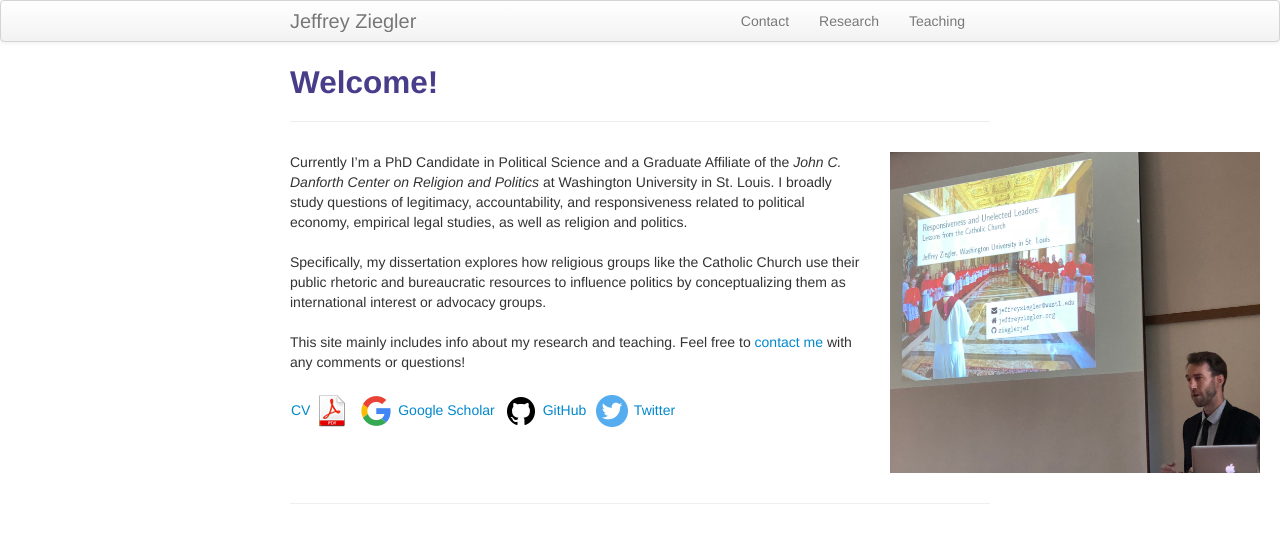
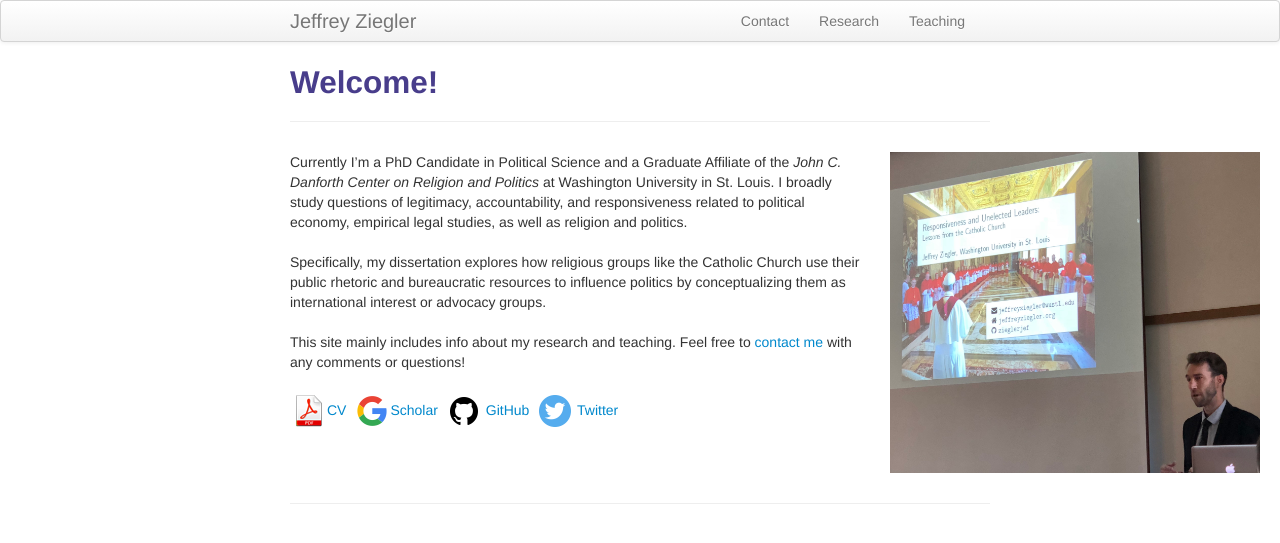
Before and after one commit to zieglerjef/zieglerjef.github.io, a Jekyll site: the page built from index.md, in a window 1280 px wide. Shown: the top 543 px of the page. Built offline with Jekyll 4.4.1, drawn with Linux system fonts in a browser that asks for light colours.

Commit message:
Update index.md

```diff
--- a/index.md
+++ b/index.md
@@ -14,10 +14,9 @@ Specifically, my dissertation explores how religious groups like the Catholic Ch
 This site mainly includes info about my research and teaching. Feel free to <a href="https://zieglerjef.github.io/pages/about.html">contact me</a> with any comments or questions!<br/><br/>
 
 <table align="left">
-  <tr><td>
-<a href="https://drive.google.com/open?id=1tBMW3yqCl2WfRwRRfyTYkDypJOkOb961" target="_blank">	CV <img src="pages/icons32/pdf-icon.png" alt="hi" class="inline"/> </a> </td>
+  <tr><td><a href="https://drive.google.com/open?id=1tBMW3yqCl2WfRwRRfyTYkDypJOkOb961" target="_blank"> <img src="pages/icons32/pdf-icon.png" alt="hi" class="inline"/>CV</a></td>
 	  <td></td>	  <td></td>  <td></td>
-	<td><a href="https://scholar.google.com/citations?user=PE2j3DcAAAAJ&hl=sv)" target="_blank"> <img src="pages/icons32/google-icon.png" alt="hi" class="inline"/> Google Scholar</a></td>
+	<td><a href="https://scholar.google.com/citations?user=PE2j3DcAAAAJ&hl=sv)" target="_blank"> <img src="pages/icons32/google-icon.png" alt="hi" class="inline"/>Scholar</a></td>
 	  <td></td>	  <td></td>  <td></td>
 	<td><a href="https://github.com/zieglerjef" target="_blank"> <img src="pages/icons32/github-icon.png" alt="hi" class="inline"/> GitHub</a></td>
 	  <td></td>	  <td></td>  <td></td>
```
